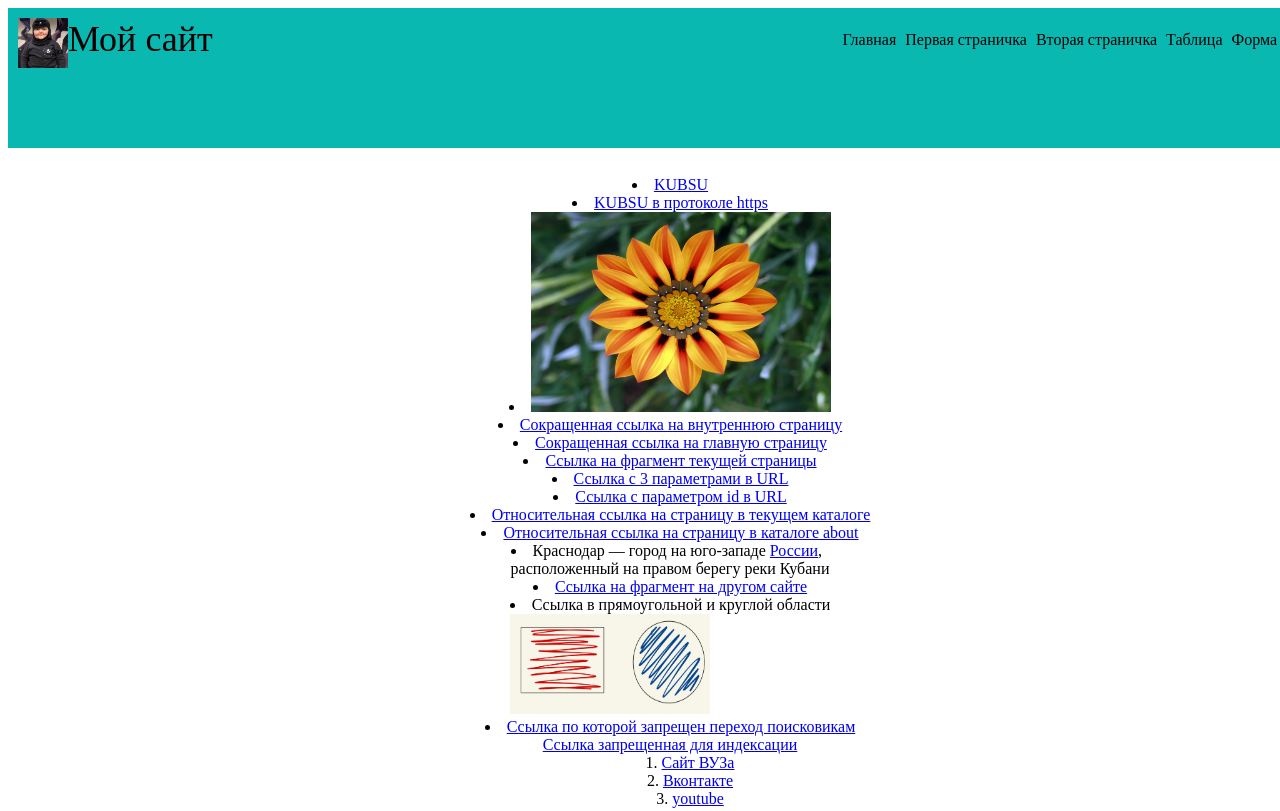
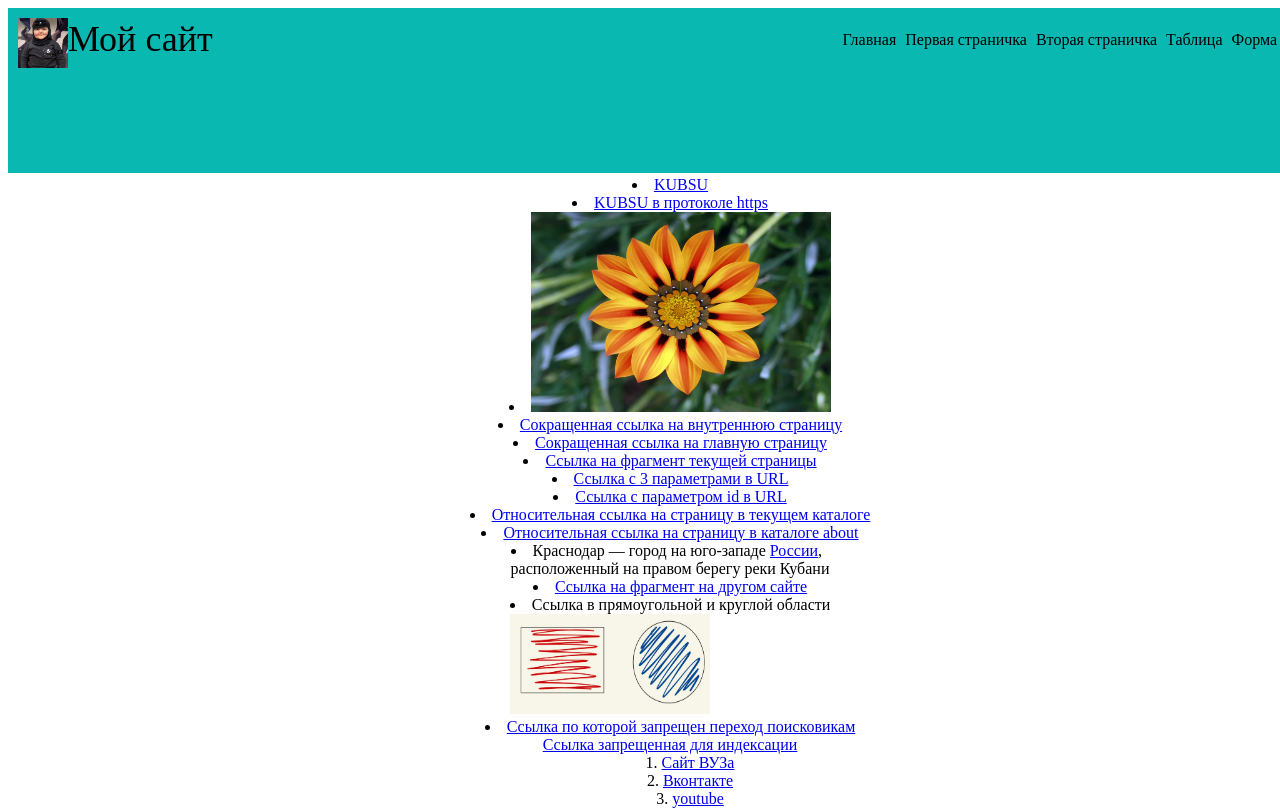
Before and after one commit to GeorgiiSadunyan/Form, a plain HTML site: page index.html in a window 1280 px wide. Shown: the top 811 px of the page. Drawn offline with Linux system fonts and the light colour scheme.

Commit message:
Add files via upload

```diff
--- a/index.html
+++ b/index.html
@@ -1,7 +1,7 @@
 <!DOCTYPE html>
 <html lang="ru">
 <head>
-    <div style="width:100%; background-color:#0ab8b2; padding: 10px; height:120px;">
+    <div style="width:100%; background-color:#0ab8b2; padding: 10px; height: 145px;">
     <meta charset="UTF-8">
     <meta name="viewport" content="width=device-width, initial-scale=1.0">
     <title>Задание 3</title>
```
